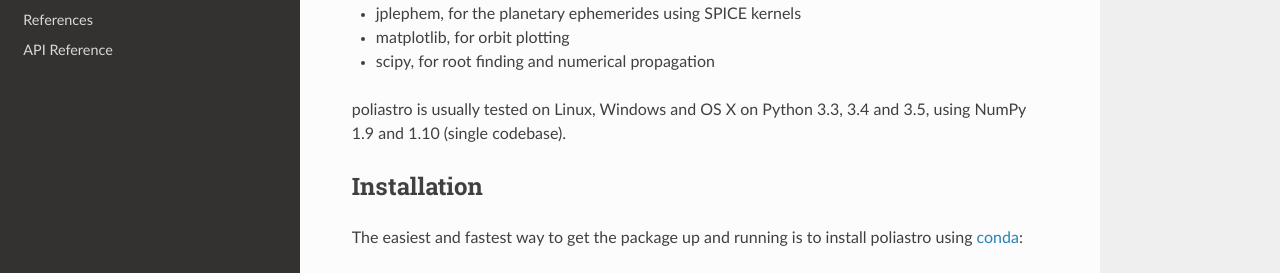
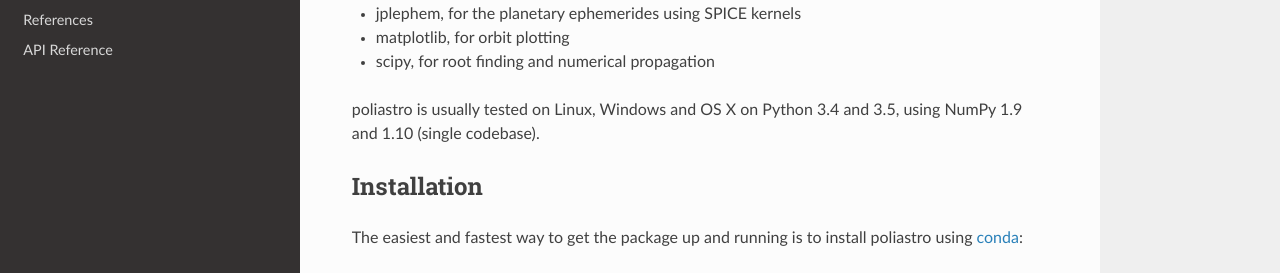
Before and after one commit to poliastro/poliastro, a Sphinx documentation site: the page built from docs/source/getting_started.rst, in a window 1280 px wide and 900 px high. Shown: the part 334-607 px from the top of the window. Built offline with Sphinx 7.4.7 and the Read the Docs theme 2.0.0, drawn with Linux system fonts in a browser that asks for light colours.

Commit message:
Hasta la vista, Python 3.3

```diff
--- a/appveyor.yml
+++ b/appveyor.yml
@@ -16,8 +16,6 @@
     MINICONDA: "C:\\tools\\Miniconda"
 
   matrix:
-    - PYTHON: 3.3
-      NUMPY: 1.9
     - PYTHON: 3.4
       NUMPY: 1.9
     - PYTHON: 3.5
--- a/docs/source/getting_started.rst
+++ b/docs/source/getting_started.rst
@@ -13,7 +13,7 @@
 * matplotlib, for orbit plotting
 * scipy, for root finding and numerical propagation
 
-poliastro is usually tested on Linux, Windows and OS X on Python 3.3,
+poliastro is usually tested on Linux, Windows and OS X on Python
 3.4 and 3.5, using NumPy 1.9 and 1.10 (single codebase).
 
 Installation
--- a/setup.py
+++ b/setup.py
@@ -44,7 +44,6 @@
       "Operating System :: OS Independent",
       "Programming Language :: Python",
       "Programming Language :: Python :: 3",
-      "Programming Language :: Python :: 3.3",
       "Programming Language :: Python :: 3.4",
       "Programming Language :: Python :: 3.5",
       "Programming Language :: Python :: Implementation :: CPython",
```
Also changed, not shown: .binstar.yml, .travis.yml, 2 other files.
